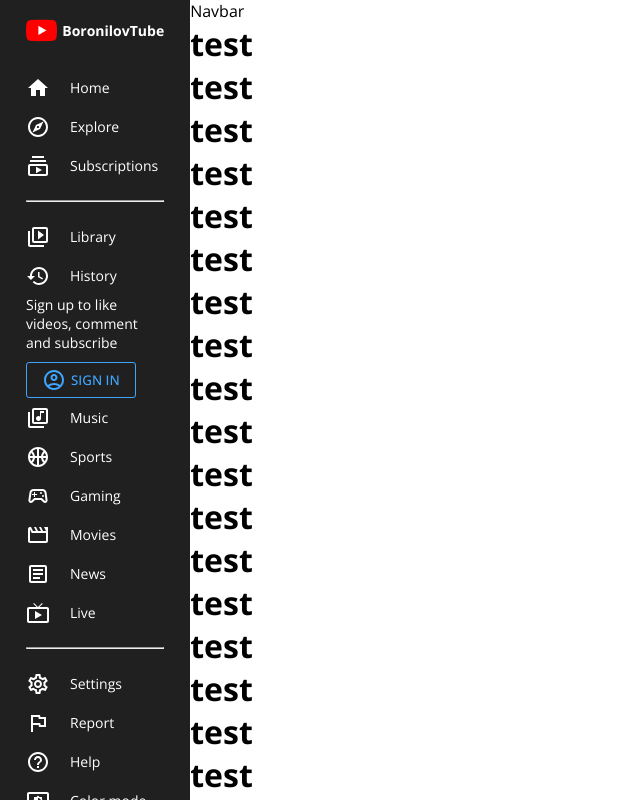
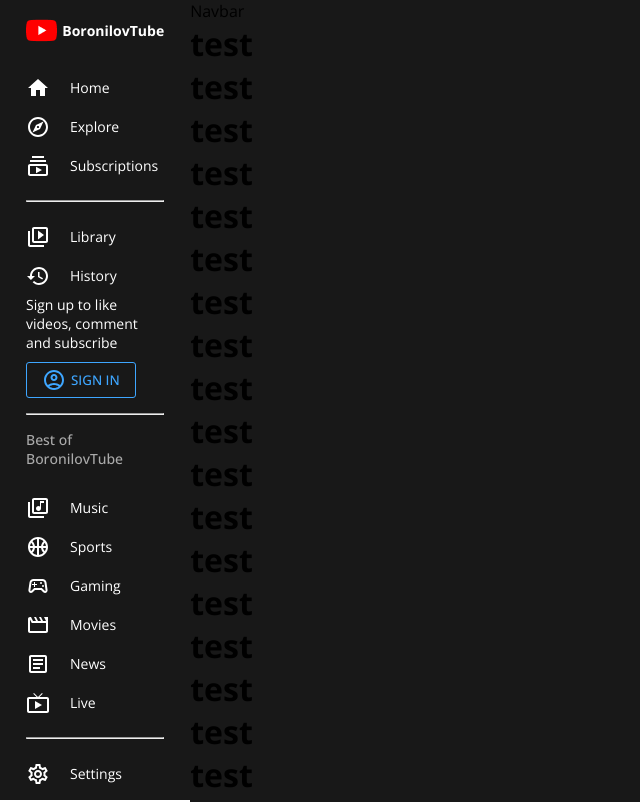
Before and after one commit to aboronilov/youtube_clone, a React (Create React App) app: page / in a window 1280 px wide. Shown: the top 802 px of the page, without its empty margins (0-640 px from the left). Built offline with nearby package versions, Linux system fonts and the light colour scheme.

Commit message:
color mode

```diff
--- a/src/App.js
+++ b/src/App.js
@@ -1,6 +1,8 @@
-import styled from "styled-components";
+import { useState } from "react";
+import styled, { ThemeProvider } from "styled-components";
 import Menu from "./components/Menu";
 import Navbar from "./components/Navbar";
+import { darkTheme, lightTheme } from "./utils/Theme";
 
 
 const Container = styled.div`
@@ -9,6 +11,7 @@
 
 const Main = styled.div`
   flex: 7;
+  background-color: ${({theme}) => theme.bg};
 `
 
 const Wrapper = styled.div`
@@ -16,9 +19,11 @@
 `
 
 function App() {
+  const [darkMode, setDarkMode] = useState(true);
   return (
+    <ThemeProvider theme={darkMode ? darkTheme : lightTheme}>
       <Container>
-      <Menu />
+        <Menu darkMode={darkMode} setDarkMode={setDarkMode}/>
         <Main>
           <Navbar />
           <Wrapper>
@@ -57,6 +62,7 @@
           </Wrapper>
         </Main>
       </Container>
+    </ThemeProvider>
   );
 }
 
--- a/src/components/Menu.jsx
+++ b/src/components/Menu.jsx
@@ -22,9 +22,9 @@
 
 const Container = styled.div`
     flex: 1;
-    background-color: #202020;
+    background-color: ${({theme}) => theme.bg};
     height: 100vh;
-    color: white;
+    color: ${({theme}) => theme.text};
     font-size: 14px;
     position: sticky;
     top: 0;
@@ -56,7 +56,7 @@
 
 const Hr = styled.hr`
     margin: 15px 0;
-    border: 0.5px soild #373737;
+    border: 0.5px soild ${({theme}) => theme.soft};
 `
 
 const Login = styled.div`
@@ -83,7 +83,14 @@
     gap: 5px;
 `
 
-const Menu = () => {
+const Title = styled.h2`
+    font-size: 14px;
+    font-weight: 500;
+    color: ${({theme}) => theme.textSoft};
+    margin-bottom: 20px;
+`
+
+const Menu = ({darkMode, setDarkMode}) => {
     return (
         <Container>
             <Wrapper>
@@ -115,6 +122,10 @@
                     Sign up to like videos, comment and subscribe
                     <Button><AccountCircleOutlinedIcon/>SIGN IN</Button>
                 </Login>
+                <Hr></Hr>
+                <Title>
+                    Best of BoronilovTube
+                </Title>
                 <Item>
                     <LibraryMusicOutlinedIcon />
                     Music
@@ -152,7 +163,7 @@
                     <HelpOutlineOutlinedIcon />
                     Help
                 </Item>
-                <Item>
+                <Item onClick={() => setDarkMode(!darkMode)}>
                     <SettingsBrightnessOutlinedIcon />
                     Color mode
                 </Item>
--- /dev/null
+++ b/src/utils/Theme.js
@@ -0,0 +1,14 @@
+export const darkTheme = {
+    bg: "#181818",
+    bgLighter: "#202020",
+    text: "white",
+    textSoft: "#aaaaaa",
+    soft: "#373737"
+}
+export const lightTheme = {
+    bg: "#f9f9f9",
+    bgLighter: "white",
+    text: "black",
+    textSoft: "#606060",
+    soft: "#f5f5f5"
+}
```
Lines whose indentation alone changed are shown as unchanged.
